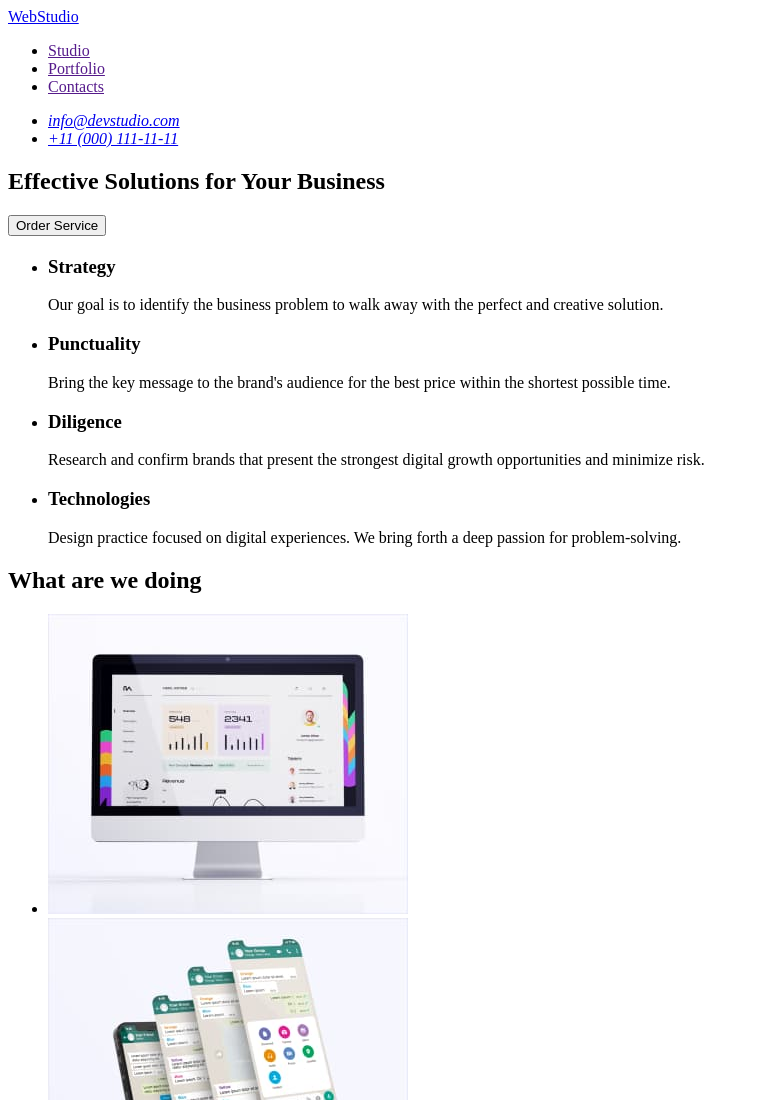
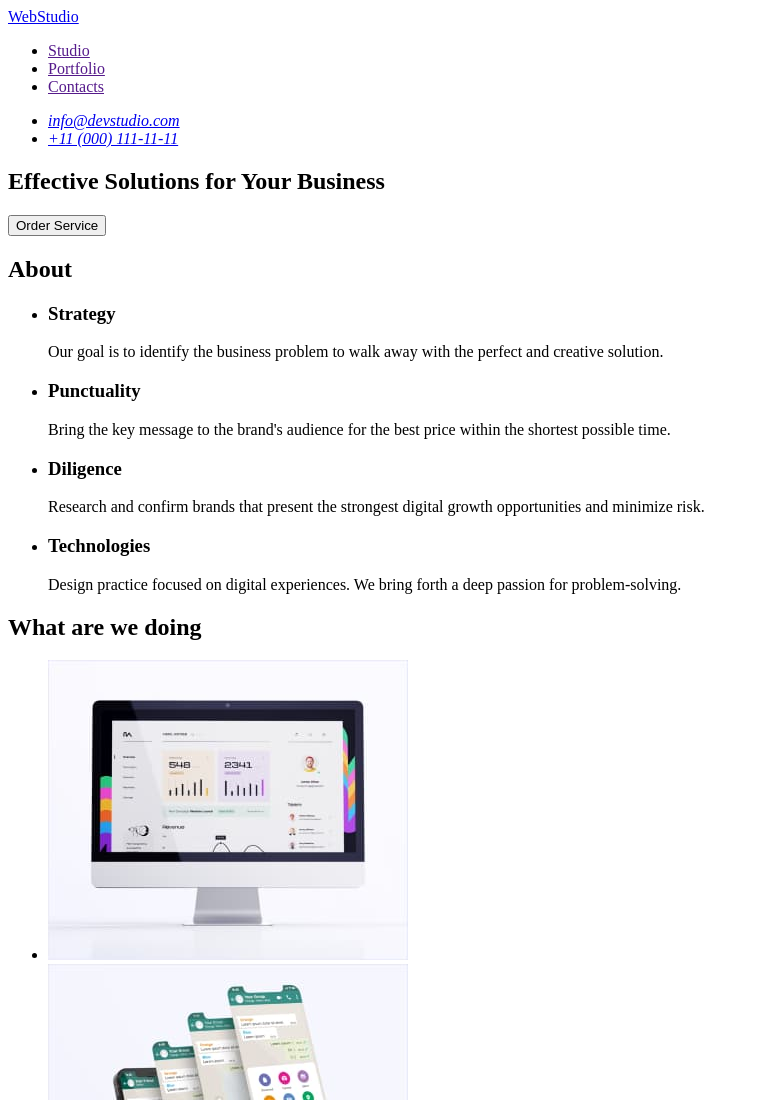
Before and after one commit to cherchel/goit-markup-hw-01, a plain HTML site: page index.html in a window 1280 px wide. Shown: the top 1100 px of the page, without its empty margins (0-759 px from the left). Drawn offline with Linux system fonts and the light colour scheme.

Commit message:
Update index.html

```diff
--- a/index.html
+++ b/index.html
@@ -29,7 +29,7 @@
 			<button type="button">Order Service</button>
 		</section>
 		<section>
-			<h2></h2>
+			<h2>About</h2>
 			<ul>
 				<li>
 					<h3>Strategy</h3>
```
